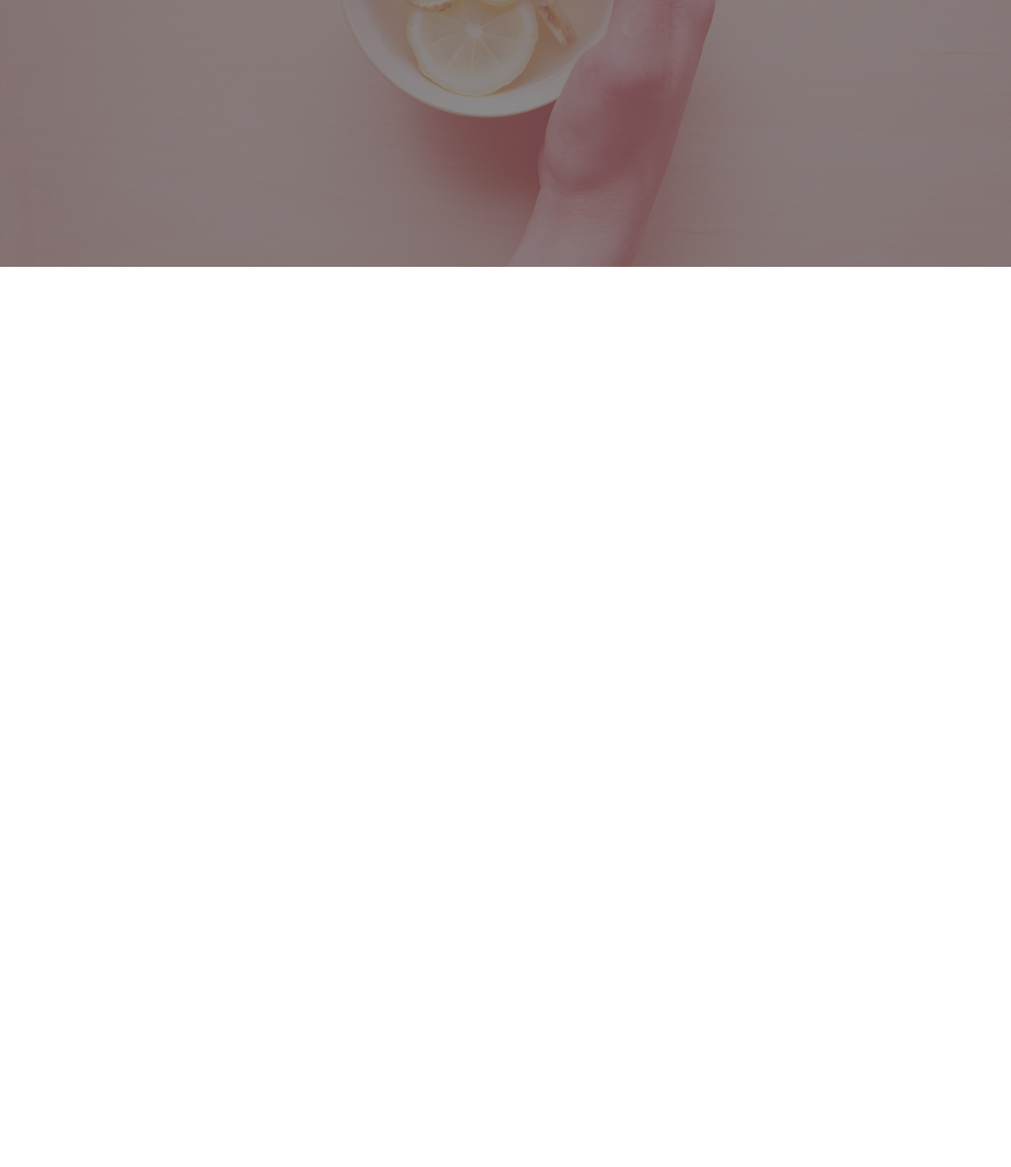
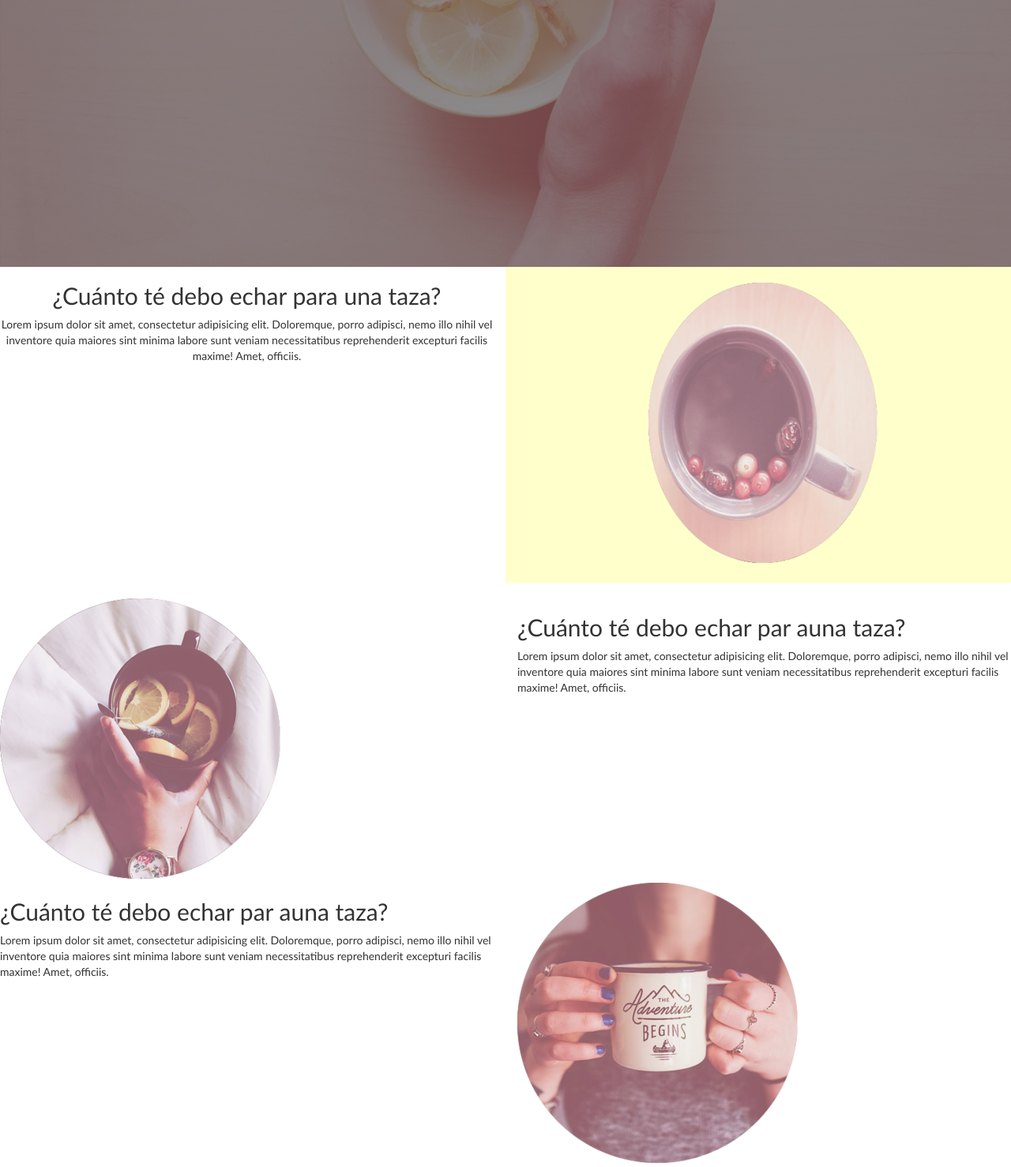
Before and after one commit to kathmarioly/tea_lovers, a website: page index.html in a window 1280 px wide. Shown: the part 3284-4762 px from the top of the page at 79% size. Before the commit the page ends 3622 px from the top, so only its background shows below. Drawn offline with Linux system fonts and the light colour scheme.

Commit message:
section seven

```diff
--- a/assets/sass/_mixin.scss
+++ b/assets/sass/_mixin.scss
@@ -241,3 +241,18 @@
 		}
 	}
 }
+
+//seccion siete
+.just-te{
+	.uno{
+
+		background-color:#ffffcc;
+
+		img{
+			padding: 20px 10px 20px 10px;
+			max-width: 100%;
+			top: 50%;
+
+		}
+	}
+}
--- a/index.html
+++ b/index.html
@@ -154,8 +154,40 @@
 			</div>
 		</section>
 
+		<!--seccion siete-->
 
-
+		<section class="just-te">
+			<div class="container-flex">
+				<div class="row">
+					<div class=" col-sm-6 text-center uno-texto">
+						<h2>¿Cuánto té debo echar para una taza?</h2>
+						<p>Lorem ipsum dolor sit amet, consectetur adipisicing elit. Doloremque, porro adipisci, nemo illo nihil vel inventore quia maiores sint minima labore sunt veniam necessitatibus reprehenderit excepturi facilis maxime! Amet, officiis.</p>
+					</div>
+					<div class="col-sm-6 text-center uno">
+						<img src="dist/img/icon-1_360.png">
+					</div>
+				</div>
+				<br>
+				<div class="row">
+					<div class="col-sm-6">
+						<img src="dist/img/icon-2_360.png">
+					</div>
+					<div class="col-sm-6">
+						<h2>¿Cuánto té debo echar par auna taza?</h2>
+						<p>Lorem ipsum dolor sit amet, consectetur adipisicing elit. Doloremque, porro adipisci, nemo illo nihil vel inventore quia maiores sint minima labore sunt veniam necessitatibus reprehenderit excepturi facilis maxime! Amet, officiis.</p>
+					</div>
+				</div>
+				<div class="row">
+					<div class="col-sm-6">
+						<h2>¿Cuánto té debo echar par auna taza?</h2>
+						<p>Lorem ipsum dolor sit amet, consectetur adipisicing elit. Doloremque, porro adipisci, nemo illo nihil vel inventore quia maiores sint minima labore sunt veniam necessitatibus reprehenderit excepturi facilis maxime! Amet, officiis.</p>
+					</div>
+					<div class="col-sm-6">
+						<img src="dist/img/icon-3_360.png">
+					</div>
+				</div>
+			</div>
+		</section>
 		<script type="text/javascript" src="dist/js/script.js"></script>
 	</body>
 	</html>
```
Also changed, not shown: dist/css/style.min.css.
